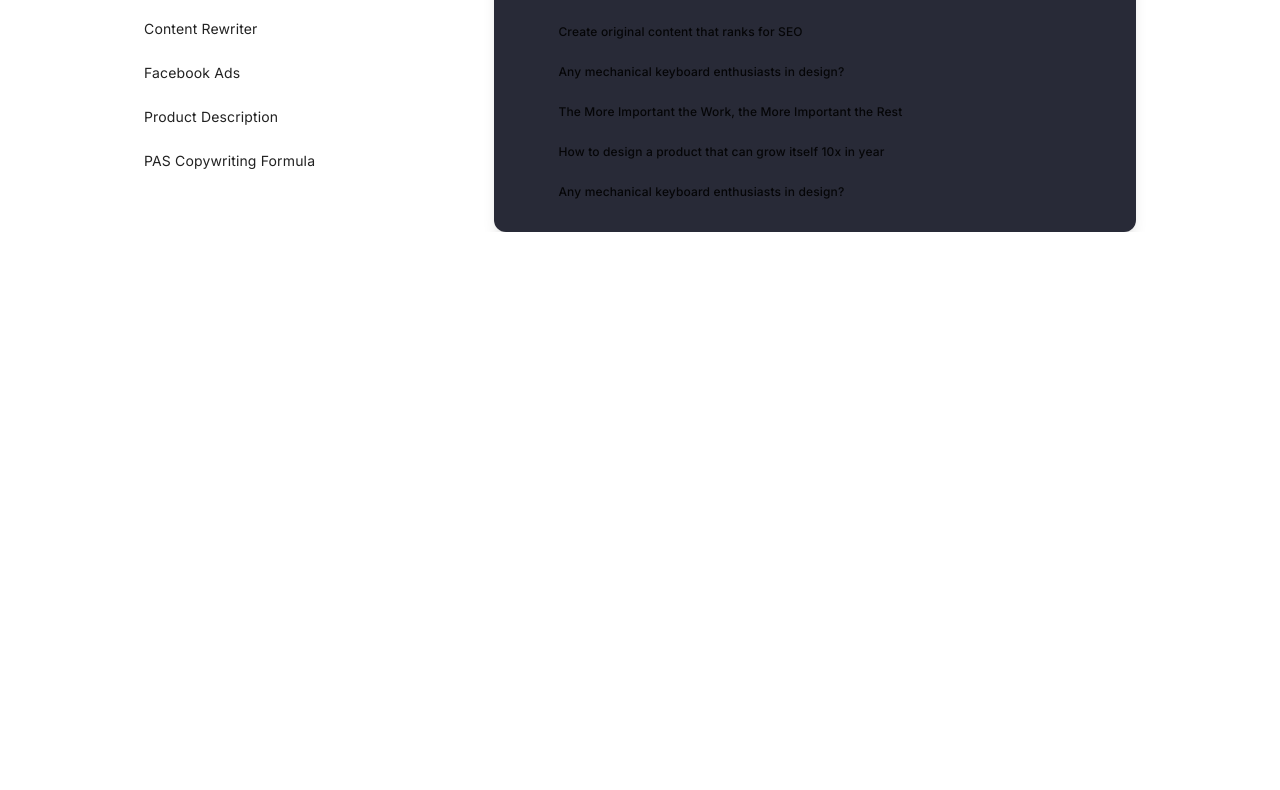
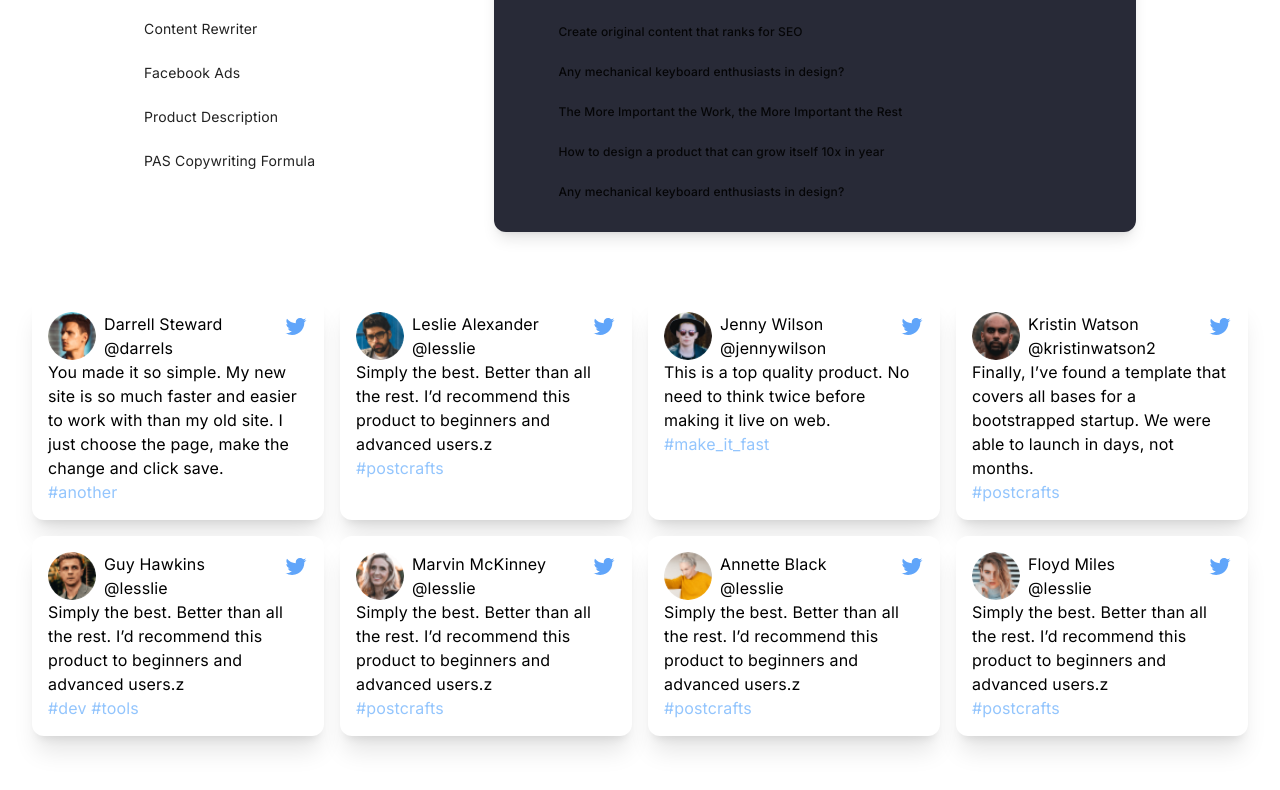
Before and after one commit to Aahmed-Hossain/Hotchpotch, a Next.js app: page / in a window 1280 px wide. Shown: the part 3240-4030 px from the top of the page. Before the commit the page ends 3472 px from the top, so only its background shows below. Built offline with nearby package versions, Linux system fonts and the light colour scheme.

Commit message:
customer review section done

```diff
--- a/src/app/page.tsx
+++ b/src/app/page.tsx
@@ -1,5 +1,6 @@
 import Banner from '@/components/Banner';
 import CreateContent from '@/components/CreateContent';
+import CustomersReview from '@/components/CustomersReview';
 import MixlandHelps from '@/components/MixlandHelps';
 import TrustedClients from '@/components/TrustedClients';
 import WriteContent from '@/components/WriteContent';
@@ -14,6 +15,7 @@ export default function Home() {
       <WriteContent/>
       <WritingTools/>
       <MixlandHelps/>
+      <CustomersReview/>
     </div>
   );
 }
--- a/src/components/CustomersReview.tsx
+++ b/src/components/CustomersReview.tsx
@@ -7,10 +7,48 @@ import guyImg from '../../public/assests/Guy Hawkins.png'
 import marvinImg from '../../public/assests/Marvin McKinney.png'
 import anneteImg from '../../public/assests/Annette Black.png'
 import floyedImg from '../../public/assests/Floyd Miles.png'
+import Image from 'next/image'
+import TwitterIcon from '@mui/icons-material/Twitter';
+
+const customersData = [
+    {img: darrellImg, name: 'Darrell Steward', email: '@darrels', des: 'You made it so simple. My new site is so much faster and easier to work with than my old site. I just choose the page, make the change and click save.', hastag: '#another'},
+    {img: leslieImg, name: 'Leslie Alexander', email: '@lesslie', des: 'Simply the best. Better than all the rest. I’d recommend this product to beginners and advanced users.z', hastag: '#postcrafts'},
+    {img: jennyImg, name: 'Jenny Wilson', email: '@jennywilson', des: 'This is a top quality product. No need to think twice before making it live on web.', hastag: '#make_it_fast'},
+    {img: kristinImg, name: 'Kristin Watson', email: '@kristinwatson2', des: 'Finally, I’ve found a template that covers all bases for a bootstrapped startup. We were able to launch in days, not months.', hastag: '#postcrafts'},
+    {img: guyImg, name: 'Guy Hawkins', email: '@lesslie', des: 'Simply the best. Better than all the rest. I’d recommend this product to beginners and advanced users.z', hastag: '#dev #tools'},
+    {img: marvinImg, name: 'Marvin McKinney', email: '@lesslie', des: 'Simply the best. Better than all the rest. I’d recommend this product to beginners and advanced users.z', hastag: '#postcrafts'},
+    {img: anneteImg, name: 'Annette Black', email: '@lesslie', des: 'Simply the best. Better than all the rest. I’d recommend this product to beginners and advanced users.z', hastag: '#postcrafts'},
+    {img: floyedImg, name: 'Floyd Miles', email: '@lesslie', des: 'Simply the best. Better than all the rest. I’d recommend this product to beginners and advanced users.z', hastag: '#postcrafts'},
+]
 const CustomersReview = () => {
   return (
     <div>
 
+       <div className='text-black grid lg:grid-cols-4 md:grid-cols-2 grid-cols-1 justify-items-center gap-4 px-8 my-16'>
+       {
+           customersData.map((item,idx)=>(
+            <div key={idx} className='bg-white rounded-xl shadow-xl p-4'>
+<div className='flex justify-between'>
+<div className='flex'>
+    <Image className='rounded-full w-[3rem] h-[3rem]' src={item.img} alt='customers imge'/>
+    <div className='ml-2'>
+<h3>{item.name}</h3>
+<p>{item.email}</p>
+</div>
+</div>
+<p className='text-blue-400'><TwitterIcon/></p>
+</div>
+{/* review des */}
+<p>
+    {item.des}
+</p>
+<p className='text-blue-300'>
+    {item.hastag}
+</p>
+            </div>
+           ))
+        }
+       </div>
     </div>
   )
 }
```
